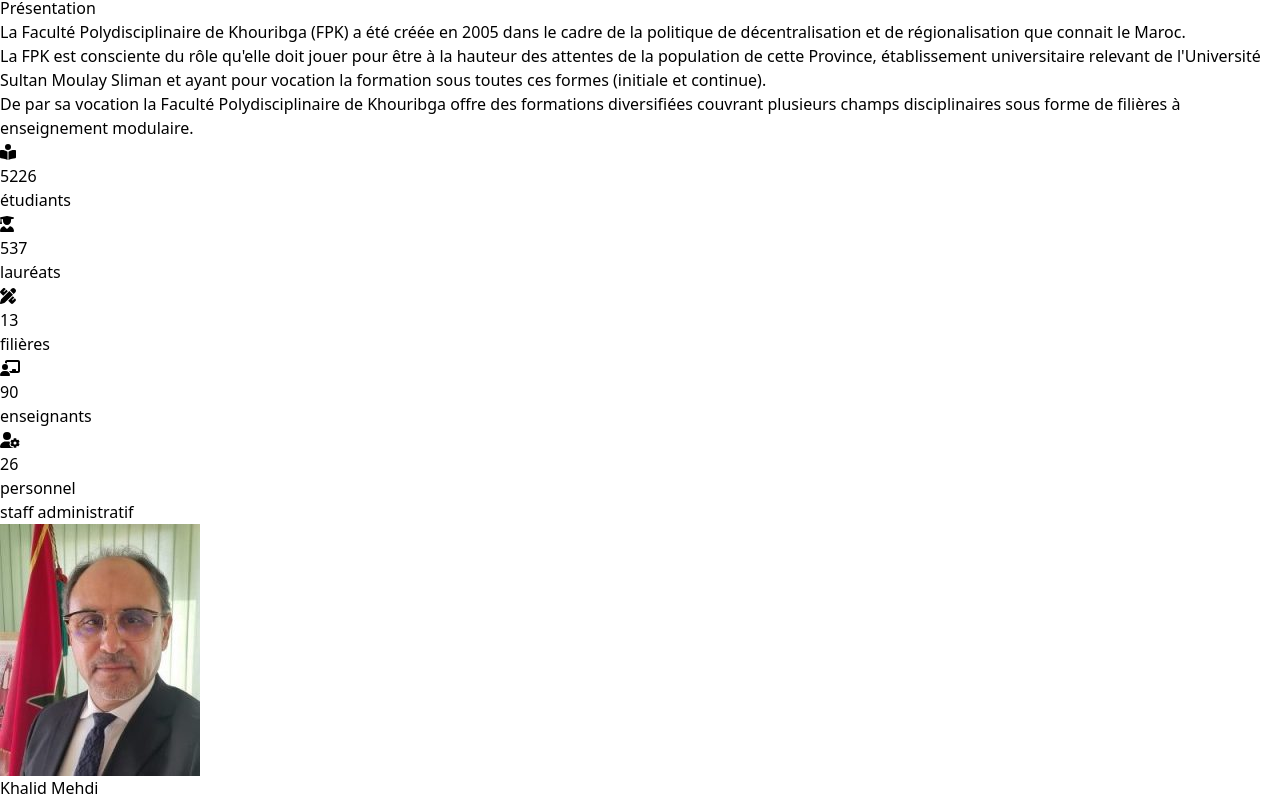
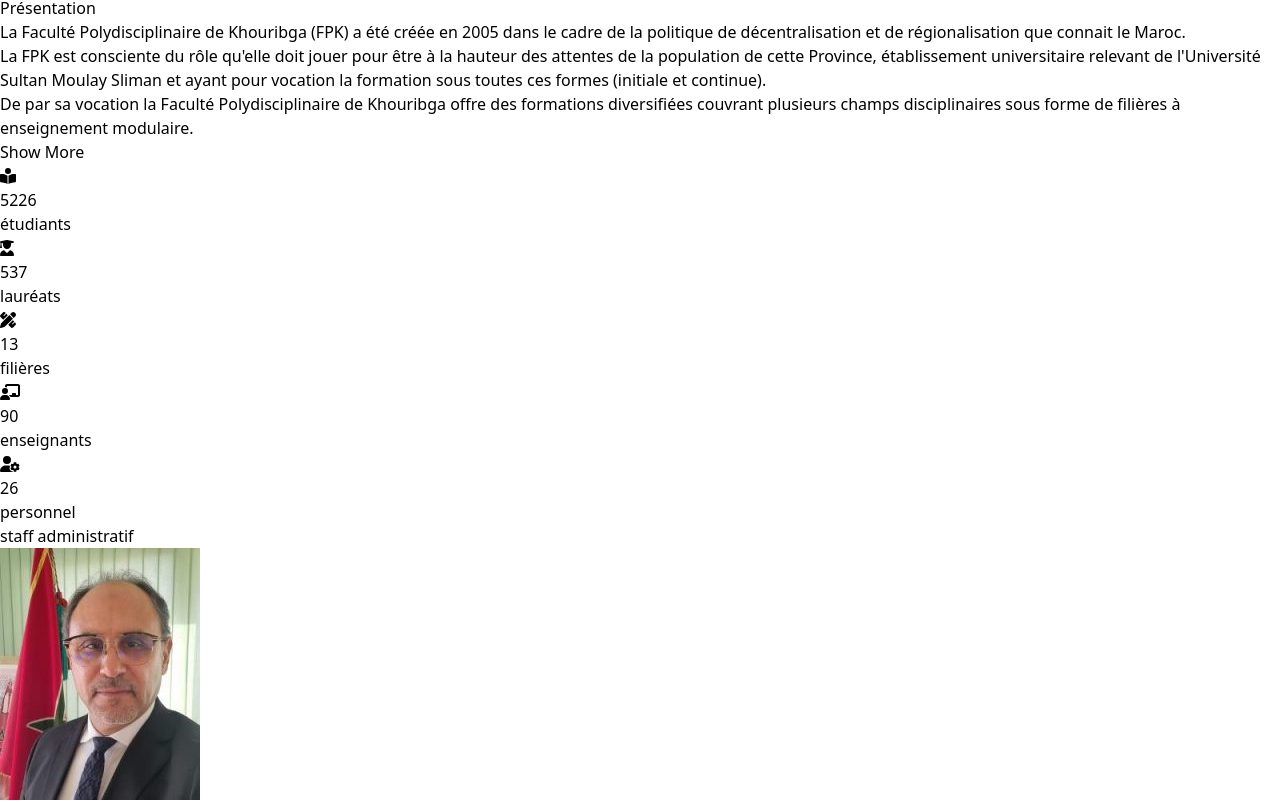
Before and after one commit to alkhawarizmiclub/fpk_platform, a React (Vite) app in the folder frontend/: page / in a window 1280 px wide. Shown: the part 1417-2220 px from the top of the page. Built offline with nearby package versions, Linux system fonts and the light colour scheme.

Commit message:
Modified the buttons and their URLs in the Home Page

```diff
--- a/frontend/src/pages/HomePage.jsx
+++ b/frontend/src/pages/HomePage.jsx
@@ -9,6 +9,7 @@ import MajorCategory from '../components/MajorCategory';
 import Announcement from '../components/Announcement';
 import Button from '../components/Button';
 import { Link } from 'react-router-dom';
+import { Paths } from '../routers/router';
 
 const HomePage = () => {
     return (
@@ -16,10 +17,10 @@ const HomePage = () => {
 
             <section className='px-10'>
                 <div className="-translate-y-5 grid grid-cols-4 gap-10 text-center">
-                    <HomeGateElement icon={faBookOpenReader} label="espace étudiants" url="/" />
-                    <HomeGateElement icon={faChalkboardTeacher} label="espace enseignants" url="/" />
-                    <HomeGateElement icon={faBullhorn} label="avis et announces" url="/" />
-                    <HomeGateElement icon={faPeopleGroup} label="clubs et organisations" url="/" />
+                    <HomeGateElement icon={faBookOpenReader} label="espace étudiants" url={Paths.E_STUDENT_PAGE} />
+                    <HomeGateElement icon={faChalkboardTeacher} label="espace enseignants" url={Paths.E_TEACHER_PAGE} />
+                    <HomeGateElement icon={faBullhorn} label="avis et announces" url={Paths.ANNOUNCEMENTS_PAGE} />
+                    <HomeGateElement icon={faPeopleGroup} label="clubs et organisations" url={Paths.CLUBS_PAGE} />
                 </div>
             </section>
 
@@ -30,6 +31,11 @@ const HomePage = () => {
                         <p>La Faculté Polydisciplinaire de Khouribga (FPK) a été créée en 2005 dans le cadre de la politique de décentralisation et de régionalisation que connait le Maroc.</p>
                         <p>La FPK est consciente du rôle qu'elle doit jouer pour être à la hauteur des attentes de la population de cette Province, établissement universitaire relevant de l'Université Sultan Moulay Sliman et ayant pour vocation la formation sous toutes ces formes (initiale et continue).</p>
                         <p>De par sa vocation la Faculté Polydisciplinaire de Khouribga offre des formations diversifiées couvrant plusieurs champs disciplinaires sous forme de filières à enseignement modulaire.</p>
+                        <div>
+                            <Button plain_bg={true} >
+                                <Link className="py-3 px-6 block" to={Paths.PRESENTATION_PAGE}>Show More</Link>
+                            </Button>
+                        </div>
                     </div>
                     <div>
                         <div className="aspect-video rounded-lg bg-cover bg-norepeat bg-center bg-[url(/map.jpg)]"></div>
@@ -91,6 +97,11 @@ const HomePage = () => {
                     <Announcement title="Announcement title #9" url="#" img_src="/w.jpg" />
                     <Announcement title="Announcement title #10 Announcement title #10 Announcement title #10 Announcement title #10" url="#" img_src="/w.jpg" />
                 </div>
+                <div className="text-center">
+                    <Button plain_bg={true} >
+                        <Link className="py-3 px-6 block" to={Paths.ANNOUNCEMENTS_PAGE} >Show More</Link>
+                    </Button>
+                </div>
             </Section>
 
             <Section title="activités & événements" className="p-10 bg-slate-100">
@@ -105,8 +116,8 @@ const HomePage = () => {
                     <Activity label="Activitie number #8" url="#" img_src="/w.jpg" date_day="30" date_month="July" date_year="2024" location="Casablanca" />
                 </div>
                 <div className="text-center">
-                    <Button >
-                        <Link className="py-3 px-6 block" to="/">Show More</Link>
+                    <Button plain_bg={true} >
+                        <Link className="py-3 px-6 block" to={Paths.EXTRACURRICULAR_ACTIVITIES_PAGE}>Show More</Link>
                     </Button>
                 </div>
             </Section>
```
